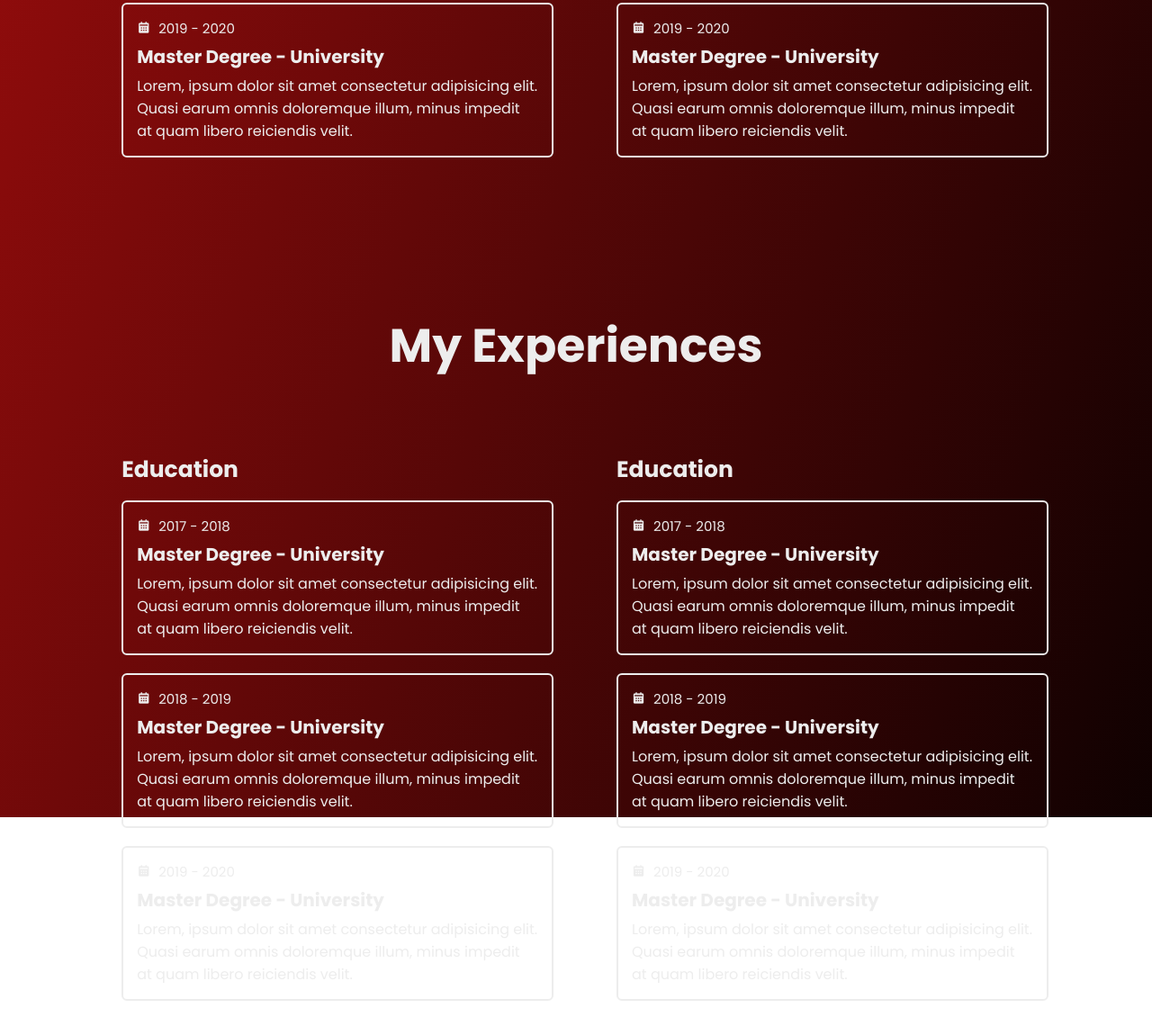
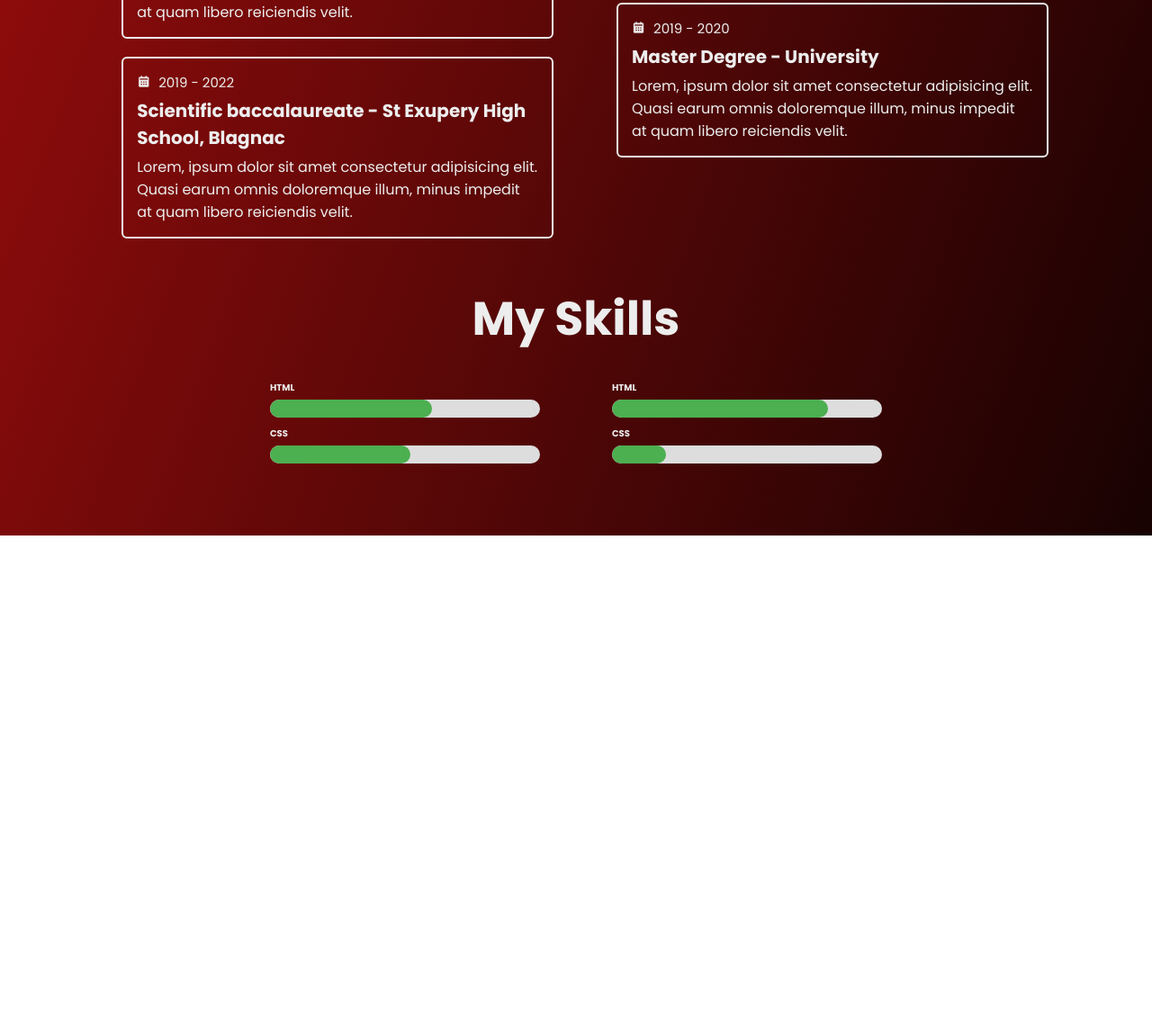
Before and after one commit to Eddy02136/Portfolio, a plain HTML site: page html/experience.html in a window 1280 px wide. Shown: the part 692-1842 px from the top of the page at 90% size. After the commit the page ends 1287 px from the top, so only its background shows below. Drawn offline with nearby package versions, Linux system fonts and the light colour scheme; files whose address does not match are found by name.

Commit message:
[ADD] some features

```diff
--- a/css/index.css
+++ b/css/index.css
@@ -197,3 +197,40 @@ section {
     font-size: 1.6rem;
     padding-top: .5rem;
 }
+
+.skills-container-wrapper {
+    display: flex;
+    justify-content: space-around; /* or space-between for space between containers */
+    flex-wrap: wrap; /* Wrap to the next line if the space is not enough */
+    margin-bottom: 2rem;
+}
+
+.skills-container {
+    width: 300px;
+    margin-right: 40px;
+    margin-left: 40px;
+}
+
+.skill {
+    margin-bottom: 10px;
+}
+
+.skill-label {
+    font-weight: bold;
+}
+
+.progress-bar {
+    width: 100%;
+    height: 20px;
+    background-color: #ddd;
+    border-radius: 10px;
+    overflow: hidden;
+    margin-top: 5px;
+}
+
+.progress-bar-inner {
+    height: 100%;
+    background-color: #4caf50;
+    border-radius: 10px;
+    transition: width 0.6s ease;
+}
--- a/html/experience.html
+++ b/html/experience.html
@@ -18,11 +18,11 @@
     <!-- Section navbar -->
 
     <header class="header">
-        <a href="#" class="logo">Eddy.</a>
+        <a href="../index.html" class="logo">Eddy.</a>
 
         <nav class="navbar">
             <a href="../index.html">Home</a>
-            <a class="active" href="experience.html">Experience</a>
+            <a class="active" href="experience.html">Experiences/Skills</a>
             <a href="work.html">Work</a>
             <a href="about.html">About</a>
         </nav>
@@ -34,6 +34,42 @@
         <div class="experience-row">
             <div class="experience-column">
                 <h3 class="title">Education</h3>
+
+                <div class="education-box">
+                    <div class="education-content">
+                        <div class="content">
+                            <div class="year"> <i class='bx bxs-calendar'></i> 2022 - Now</div>
+                            <h3>Expert Degree in software engineering - Epitech, Toulouse</h3>
+                            <p>Lorem, ipsum dolor sit amet consectetur adipisicing elit.
+                                Quasi earum omnis doloremque illum, minus impedit at quam
+                                libero reiciendis velit.</p>
+                        </div>
+                    </div>
+
+                    <div class="education-content">
+                        <div class="content">
+                            <div class="year"> <i class='bx bxs-calendar'></i> July 2023 - December 2023</div>
+                            <h3>English learning - City Language School, Dublin (Ireland)</h3>
+                            <p>Lorem, ipsum dolor sit amet consectetur adipisicing elit.
+                                Quasi earum omnis doloremque illum, minus impedit at quam
+                                libero reiciendis velit.</p>
+                        </div>
+                    </div>
+
+                    <div class="education-content">
+                        <div class="content">
+                            <div class="year"> <i class='bx bxs-calendar'></i> 2019 - 2022</div>
+                            <h3>Scientific baccalaureate - St Exupery High School, Blagnac</h3>
+                            <p>Lorem, ipsum dolor sit amet consectetur adipisicing elit.
+                                Quasi earum omnis doloremque illum, minus impedit at quam
+                                libero reiciendis velit.</p>
+                        </div>
+                    </div>
+                </div>
+            </div>
+
+            <div class="experience-column">
+                <h3 class="title">Experiences</h3>
 
                 <div class="education-box">
                     <div class="education-content">
@@ -54,7 +90,6 @@
                             <p>Lorem, ipsum dolor sit amet consectetur adipisicing elit.
                                 Quasi earum omnis doloremque illum, minus impedit at quam
                                 libero reiciendis velit.</p>
-
                         </div>
                     </div>
 
@@ -65,131 +100,46 @@
                             <p>Lorem, ipsum dolor sit amet consectetur adipisicing elit.
                                 Quasi earum omnis doloremque illum, minus impedit at quam
                                 libero reiciendis velit.</p>
-
-                        </div>
-                    </div>
-                </div>
-            </div>
-
-            <div class="experience-column">
-                <h3 class="title">Education</h3>
-
-                <div class="education-box">
-                    <div class="education-content">
-                        <div class="content">
-                            <div class="year"> <i class='bx bxs-calendar'></i> 2017 - 2018</div>
-                            <h3>Master Degree - University</h3>
-                            <p>Lorem, ipsum dolor sit amet consectetur adipisicing elit.
-                                Quasi earum omnis doloremque illum, minus impedit at quam
-                                libero reiciendis velit.</p>
-
-                        </div>
-                    </div>
-
-                    <div class="education-content">
-                        <div class="content">
-                            <div class="year"> <i class='bx bxs-calendar'></i> 2018 - 2019</div>
-                            <h3>Master Degree - University</h3>
-                            <p>Lorem, ipsum dolor sit amet consectetur adipisicing elit.
-                                Quasi earum omnis doloremque illum, minus impedit at quam
-                                libero reiciendis velit.</p>
-
-                        </div>
-                    </div>
-
-                    <div class="education-content">
-                        <div class="content">
-                            <div class="year"> <i class='bx bxs-calendar'></i> 2019 - 2020</div>
-                            <h3>Master Degree - University</h3>
-                            <p>Lorem, ipsum dolor sit amet consectetur adipisicing elit.
-                                Quasi earum omnis doloremque illum, minus impedit at quam
-                                libero reiciendis velit.</p>
-
                         </div>
                     </div>
                 </div>
             </div>
         </div>
-    </section>
 
-    <section class="experience" id="experience">
-        <h3 class="main-title">My Experiences</h3>
+        <h3 class="main-title">My Skills</h3>
+        <div class="skills-container-wrapper">
+            <title>Barre de pourcentage pour Skills</title>
 
-        <div class="experience-row">
-            <div class="experience-column">
-                <h3 class="title">Education</h3>
 
-                <div class="education-box">
-                    <div class="education-content">
-                        <div class="content">
-                            <div class="year"> <i class='bx bxs-calendar'></i> 2017 - 2018</div>
-                            <h3>Master Degree - University</h3>
-                            <p>Lorem, ipsum dolor sit amet consectetur adipisicing elit.
-                                Quasi earum omnis doloremque illum, minus impedit at quam
-                                libero reiciendis velit.</p>
 
+            <div class="skills-container">
+                <div class="skill">
+                    <div class="skill-label">HTML</div>
+                        <div class="progress-bar">
+                            <div class="progress-bar-inner" style="width: 60%;"></div>
                         </div>
-                    </div>
+                </div>
 
-                    <div class="education-content">
-                        <div class="content">
-                            <div class="year"> <i class='bx bxs-calendar'></i> 2018 - 2019</div>
-                            <h3>Master Degree - University</h3>
-                            <p>Lorem, ipsum dolor sit amet consectetur adipisicing elit.
-                                Quasi earum omnis doloremque illum, minus impedit at quam
-                                libero reiciendis velit.</p>
-
-                        </div>
-                    </div>
-
-                    <div class="education-content">
-                        <div class="content">
-                            <div class="year"> <i class='bx bxs-calendar'></i> 2019 - 2020</div>
-                            <h3>Master Degree - University</h3>
-                            <p>Lorem, ipsum dolor sit amet consectetur adipisicing elit.
-                                Quasi earum omnis doloremque illum, minus impedit at quam
-                                libero reiciendis velit.</p>
-
-                        </div>
+                <div class="skill">
+                <div class="skill-label">CSS</div>
+                    <div class="progress-bar">
+                        <div class="progress-bar-inner" style="width: 52%;"></div>
                     </div>
                 </div>
             </div>
 
-            <div class="experience-column">
-                <h3 class="title">Education</h3>
+            <div class="skills-container">
+                <div class="skill">
+                    <div class="skill-label">HTML</div>
+                        <div class="progress-bar">
+                            <div class="progress-bar-inner" style="width: 80%;"></div>
+                        </div>
+                </div>
 
-                <div class="education-box">
-                    <div class="education-content">
-                        <div class="content">
-                            <div class="year"> <i class='bx bxs-calendar'></i> 2017 - 2018</div>
-                            <h3>Master Degree - University</h3>
-                            <p>Lorem, ipsum dolor sit amet consectetur adipisicing elit.
-                                Quasi earum omnis doloremque illum, minus impedit at quam
-                                libero reiciendis velit.</p>
-
-                        </div>
-                    </div>
-
-                    <div class="education-content">
-                        <div class="content">
-                            <div class="year"> <i class='bx bxs-calendar'></i> 2018 - 2019</div>
-                            <h3>Master Degree - University</h3>
-                            <p>Lorem, ipsum dolor sit amet consectetur adipisicing elit.
-                                Quasi earum omnis doloremque illum, minus impedit at quam
-                                libero reiciendis velit.</p>
-
-                        </div>
-                    </div>
-
-                    <div class="education-content">
-                        <div class="content">
-                            <div class="year"> <i class='bx bxs-calendar'></i> 2019 - 2020</div>
-                            <h3>Master Degree - University</h3>
-                            <p>Lorem, ipsum dolor sit amet consectetur adipisicing elit.
-                                Quasi earum omnis doloremque illum, minus impedit at quam
-                                libero reiciendis velit.</p>
-
-                        </div>
+                <div class="skill">
+                <div class="skill-label">CSS</div>
+                    <div class="progress-bar">
+                        <div class="progress-bar-inner" style="width: 20%;"></div>
                     </div>
                 </div>
             </div>
```
Also changed, not shown: html/about.html (+2 -2 lines), html/work.html (+2 -2 lines), index.html (+2 -2 lines).
